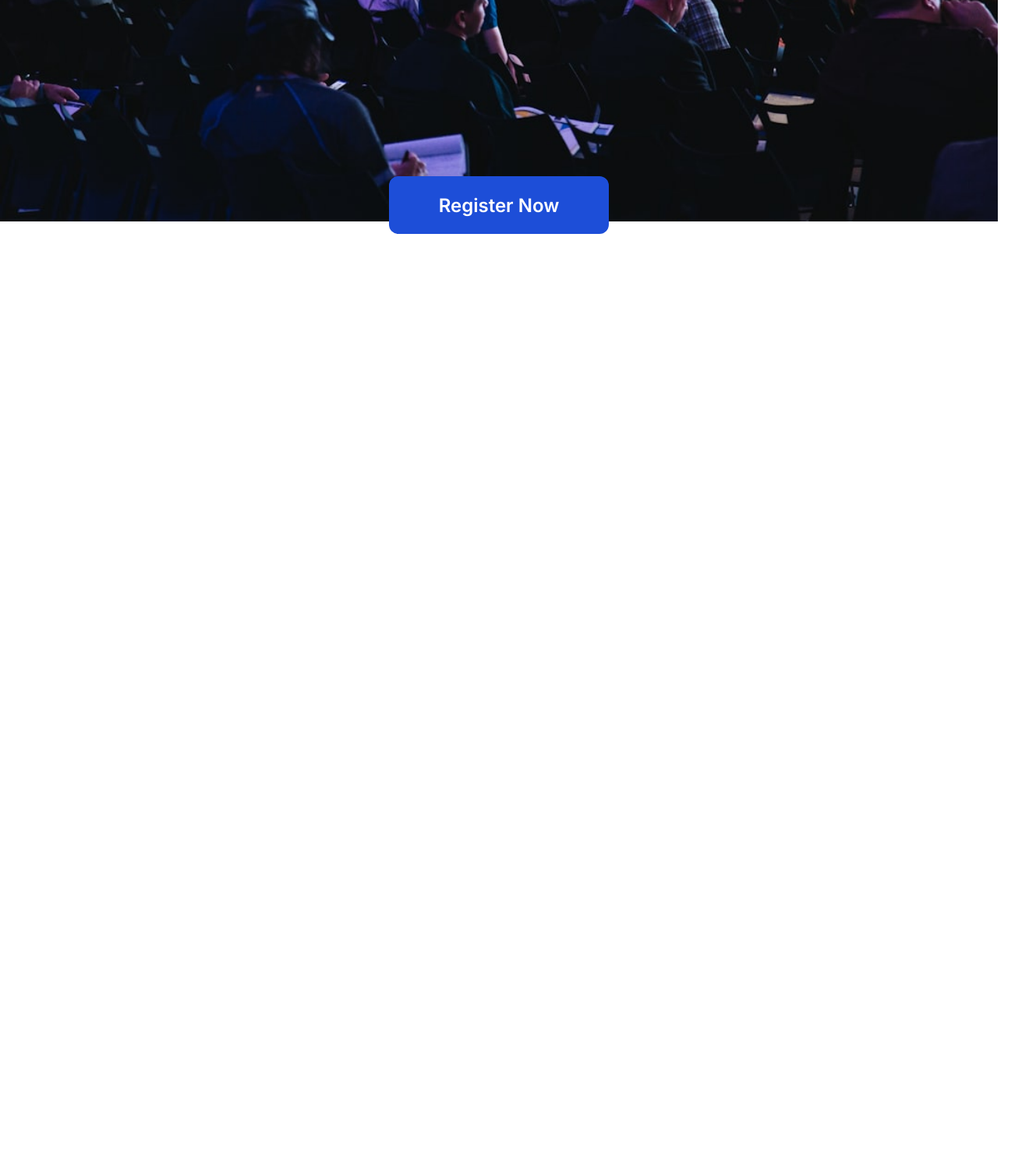
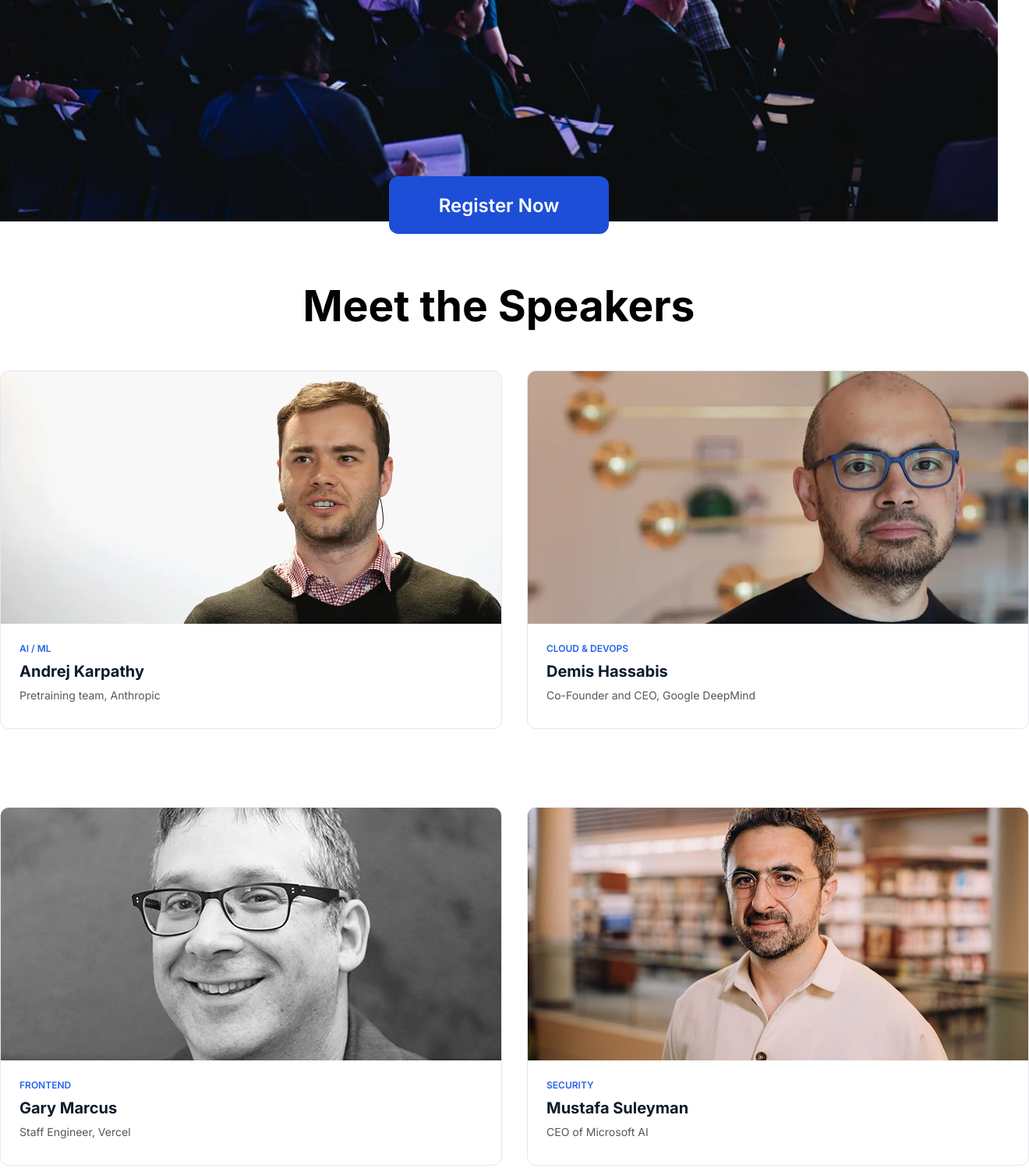
Before and after one commit to snigdha1319/My-First-Web-Portfolio, a plain HTML site: page index.html in a window 1280 px wide. Shown: the part 600-2098 px from the top of the page at 78% size, 1320 px wide, since content can reach past the window. Before the commit the page ends 900 px from the top, so only its background shows below. Drawn offline with Linux system fonts and the light colour scheme.

Commit message:
meet-speakers-section

```diff
--- a/index.html
+++ b/index.html
@@ -49,3 +49,54 @@
         </div>
     </section>
     <!--Hero section end-->
+
+
+    <!--Meet the speakers section start-->
+    <section class="speaker-section">
+        <div class="section-container">
+            <h1 class="meet-speaker">Meet the Speakers</h1>
+
+            <div class="speaker-grid">
+                <!-- Speaker 1 -->
+                <div class="speaker-card">
+                    <img src="./assets/andrej.png" alt="Andrej Karpathy">
+                    <div class="speaker-info">
+                        <span>AI / ML</span>
+                        <h4>Andrej Karpathy</h4>
+                        <p>Pretraining team, Anthropic</p>
+                    </div>
+                </div>
+
+                <!-- Speaker 2 -->
+                <div class="speaker-card">
+                    <img src="./assets/demis.png" alt="Demis Hassabis">
+                    <div class="speaker-info">
+                        <span>CLOUD & DEVOPS</span>
+                        <h4>Demis Hassabis</h4>
+                        <p>Co-Founder and CEO, Google DeepMind</p>
+                    </div>
+                </div>
+
+                <!-- Speaker 3 -->
+                <div class="speaker-card">
+                    <img src="./assets/gary.png" alt="Gary Marcus">
+                    <div class="speaker-info">
+                        <span>FRONTEND</span>
+                        <h4>Gary Marcus</h4>
+                        <p>Staff Engineer, Vercel</p>
+                    </div>
+                </div>
+
+                <!-- Speaker 4 -->
+                <div class="speaker-card">
+                    <img src="./assets/mustafa.png" alt="Mustafa Suleyman">
+                    <div class="speaker-info">
+                        <span>SECURITY</span>
+                        <h4>Mustafa Suleyman</h4>
+                        <p>CEO of Microsoft AI</p>
+                    </div>
+                </div>
+            </div>
+        </div>
+    </section>
+    <!--Meet the speakers section end-->
--- a/style.css
+++ b/style.css
@@ -130,3 +130,75 @@
     height: 74px;
     font-size: 24px;
 }
+
+/* --- Meet the Speakers --- */
+.speaker-section {
+    width: 100%;
+    max-width: 1551px;
+    height: 1322px;
+    margin: 0 auto;
+    background-color: #FFFFFF;
+}
+
+.section-container {
+    width: 100%;
+    max-width: 1440px;
+    height: 1279px;
+}
+
+.meet-speaker {
+    font-size: 55px;
+    font-weight: 700;
+    margin-bottom: 50px;
+    margin-top: 75px;
+    text-align: center;
+    color: #000102;
+}
+
+.speaker-grid {
+    display: grid;
+    grid-template-columns: repeat(2, 1fr);
+    gap: 32px;
+    max-width: 1321px;
+    height: 1088px;
+    margin: 0 auto;
+}
+
+.speaker-card {
+    border: 1px solid #E5E7EB;
+    border-radius: 11px;
+    overflow: hidden;
+    width: 644px;
+    height: 460px;
+}
+
+.speaker-card img {
+    display: block;
+    height: 324px;
+    width: 642px;
+    object-fit: cover;
+}
+
+.speaker-info {
+    padding: 24px;
+}
+
+.speaker-info span {
+    color: #2563EB;
+    font-size: 12px;
+    font-weight: 600;
+    display: block;
+}
+
+.speaker-info h4 {
+    color: #0D1B2A;
+    font-size: 20px;
+    display: block;
+    line-height: 2.2;
+}
+
+.speaker-info p {
+    color: #575757;
+    font-size: 14px;
+    display: block;
+}
```
